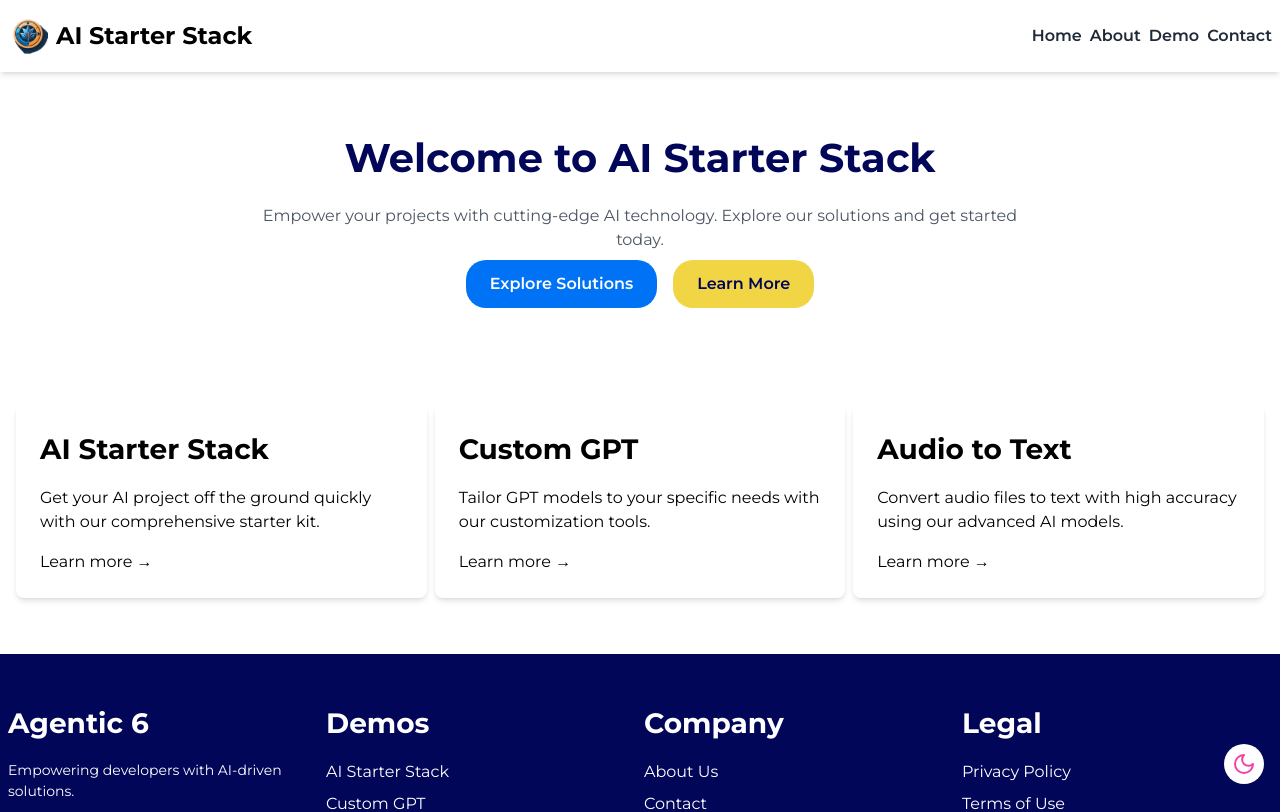
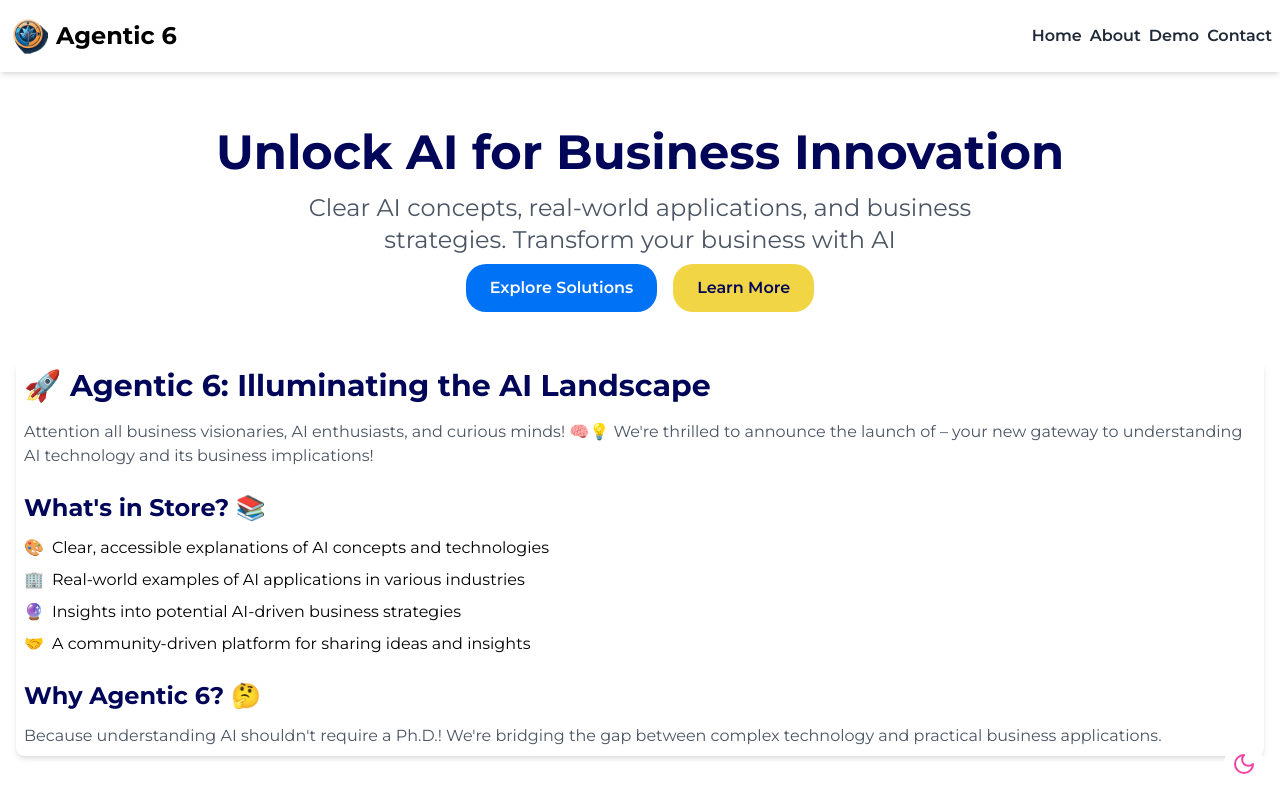
Before and after one commit to wordopera/my-ai-app, a Next.js app: page / in a window 1280 px wide. Shown: the top 812 px of the page. Built offline with nearby package versions, Linux system fonts and the light colour scheme.

Commit message:
home page content

```diff
--- a/app/components/Footer.tsx
+++ b/app/components/Footer.tsx
@@ -1,5 +1,5 @@
 // File: app/components/Footer.tsx
-// August 16, 2024
+// August 17, 2024
 
 import React from 'react';
 import Link from 'next/link';
@@ -12,7 +12,7 @@ const Footer: React.FC = () => {
         <div className="grid grid-cols-1 md:grid-cols-2 lg:grid-cols-4 gap-8">
           <div>
             <h3 className="text-h3 font-bold mb-4">Agentic 6</h3>
-            <p className="text-small mb-4">Empowering developers with AI-driven solutions.</p>
+            <p className="text-small mb-4">Empowering business with embedded AI</p>
             <div className="flex space-x-4">
               <a href="https://twitter.com/agentic6" target="_blank" rel="noopener noreferrer" className="text-white hover:text-fuschia transition duration-200">
                 <Twitter size={24} />
--- a/app/components/Header.tsx
+++ b/app/components/Header.tsx
@@ -1,5 +1,5 @@
 // File: app/components/Header.tsx
-// August 16, 2024
+// August 17, 2024
 
 import React, { useState, useEffect } from 'react';
 import Link from 'next/link';
@@ -26,9 +26,9 @@ const Header: React.FC = () => {
       <div className="container mx-auto px-4 sm:px-6 lg:px-8">
         <div className="flex justify-between items-center py-4">
           <Link href="/" className="flex items-center">
-            <Image src="/logo.png" alt="AI Starter Stack Logo" width={40} height={40} />
+            <Image src="/logo.png" alt="Agentic 6 Logo" width={40} height={40} />
             <span className="ml-2 text-2xl font-bold text-primaryBlue dark:text-white">
-              AI Starter Stack
+              Agentic 6
             </span>
           </Link>
           <nav className="hidden md:flex space-x-8">
--- a/app/page.tsx
+++ b/app/page.tsx
@@ -1,5 +1,5 @@
 // File: app/page.tsx
-// August 16, 2024
+// August 17, 2024
 
 import React from 'react';
 import Link from 'next/link';
@@ -8,11 +8,13 @@ export default function Home() {
   return (
     <div className="max-w-7xl mx-auto">
       <div className="text-center py-12 px-4 sm:px-6 lg:px-8">
-        <h1 className="text-h1 font-bold text-deepBlue dark:text-white mb-4">Welcome to AI Starter Stack</h1>
-        <p className="text-body text-gray-600 dark:text-gray-300 mb-8 max-w-3xl mx-auto">
-          Empower your projects with cutting-edge AI technology. Explore our solutions and get started today.
+        <h1 className="text-4xl md:text-5xl font-bold text-deepBlue dark:text-white mb-4">
+          Unlock AI for Business Innovation
+        </h1>
+        <p className="text-xl md:text-2xl text-gray-600 dark:text-gray-300 mb-8 max-w-3xl mx-auto">
+          Clear AI concepts, real-world applications, and business strategies. Transform your business with AI
         </p>
-        <div className="flex flex-col sm:flex-row justify-center space-y-4 sm:space-y-0 sm:space-x-4">
+        <div className="flex flex-col sm:flex-row justify-center space-y-4 sm:space-y-0 sm:space-x-4 mb-12">
           <Link href="/showcase/ai-starter-stack" className="bg-primary-500 text-white rounded-full px-6 py-3 font-semibold hover:bg-primary-600 hover:scale-105 transition-all duration-300">
             Explore Solutions
           </Link>
@@ -20,7 +22,46 @@ export default function Home() {
             Learn More
           </Link>
         </div>
+
+        {/* New Content Section */}
+        <div className="bg-white dark:bg-deepBlue-800 p-6 md:p-8 rounded-lg shadow-md mb-12 text-left">
+          <h2 className="text-2xl md:text-3xl font-bold text-deepBlue dark:text-white mb-4">
+            🚀 Agentic 6: Illuminating the AI Landscape
+          </h2>
+          <p className="text-gray-600 dark:text-gray-300 mb-6">
+            Attention all business visionaries, AI enthusiasts, and curious minds! 🧠💡 We're thrilled to announce the launch of – your new gateway to understanding AI technology and its business implications!
+          </p>
+          <h3 className="text-xl md:text-2xl font-bold text-deepBlue dark:text-white mb-3">
+            What's in Store? 📚
+          </h3>
+          <ul className="list-none space-y-2 mb-6">
+            <li className="flex items-start">
+              <span className="mr-2">🎨</span>
+              <span>Clear, accessible explanations of AI concepts and technologies</span>
+            </li>
+            <li className="flex items-start">
+              <span className="mr-2">🏢</span>
+              <span>Real-world examples of AI applications in various industries</span>
+            </li>
+            <li className="flex items-start">
+              <span className="mr-2">🔮</span>
+              <span>Insights into potential AI-driven business strategies</span>
+            </li>
+            <li className="flex items-start">
+              <span className="mr-2">🤝</span>
+              <span>A community-driven platform for sharing ideas and insights</span>
+            </li>
+          </ul>
+          <h3 className="text-xl md:text-2xl font-bold text-deepBlue dark:text-white mb-3">
+            Why Agentic 6? 🤔
+          </h3>
+          <p className="text-gray-600 dark:text-gray-300">
+            Because understanding AI shouldn't require a Ph.D.! We're bridging the gap between complex technology and practical business applications.
+          </p>
+        </div>
       </div>
+
+      {/* Existing Cards Section */}
       <div className="grid grid-cols-1 md:grid-cols-2 lg:grid-cols-3 gap-8 py-12 px-4 sm:px-6 lg:px-8">
         <div className="bg-lightGray dark:bg-deepBlue-800 p-6 rounded-lg shadow-md">
           <h2 className="text-h3 font-bold mb-4">AI Starter Stack</h2>
@@ -41,4 +82,3 @@ export default function Home() {
     </div>
   );
 }
-// Last line
```
